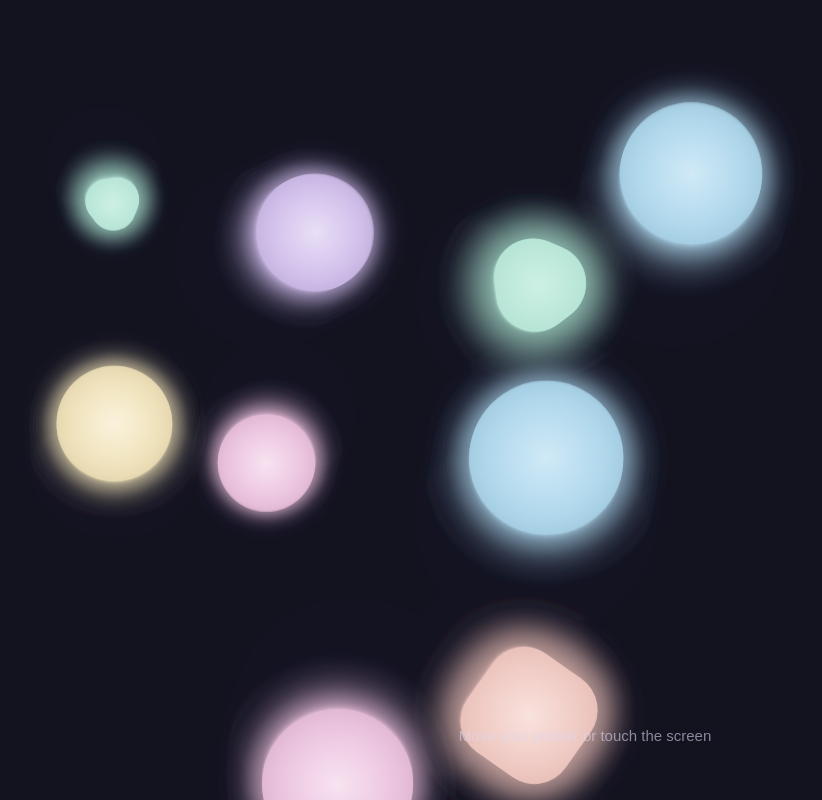
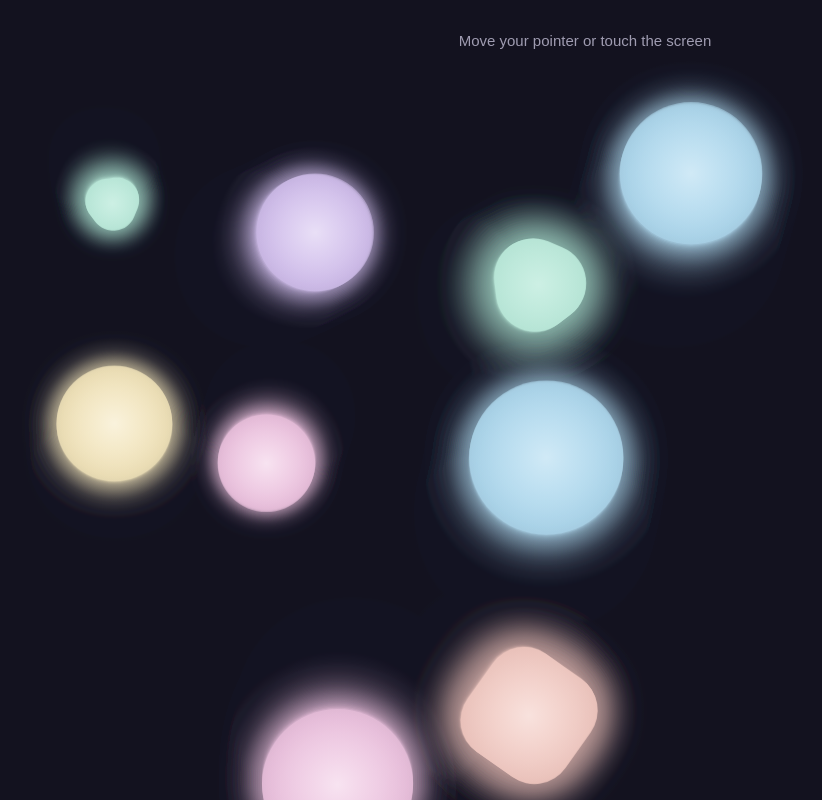
Before and after one commit to Wendle-The-Wizard/drifting-shapes-toy, a plain HTML site: page index.html in a window 1280 px wide. Shown: the whole page, without its empty margins (55-877 px from the left). Drawn offline with Linux system fonts and the light colour scheme; animation ran at ten frames a second.

```diff
--- a/style.css
+++ b/style.css
@@ -11,16 +11,16 @@ canvas {
   height: 100%;
   touch-action: none;
 }
-/* a soft little hint that fades away once you interact */
+/* a soft little hint at the top so no shapes drift behind it for long */
 #hint {
   position: fixed;
   left: 0;
   right: 0;
-  bottom: 7%;
+  top: 4%;
   text-align: center;
   font-family: sans-serif;
   font-size: 15px;
-  color: rgba(220, 215, 240, 0.6);
+  color: rgba(220, 215, 240, 0.7);
   pointer-events: none;
   transition: opacity 1.5s ease;
 }
```
